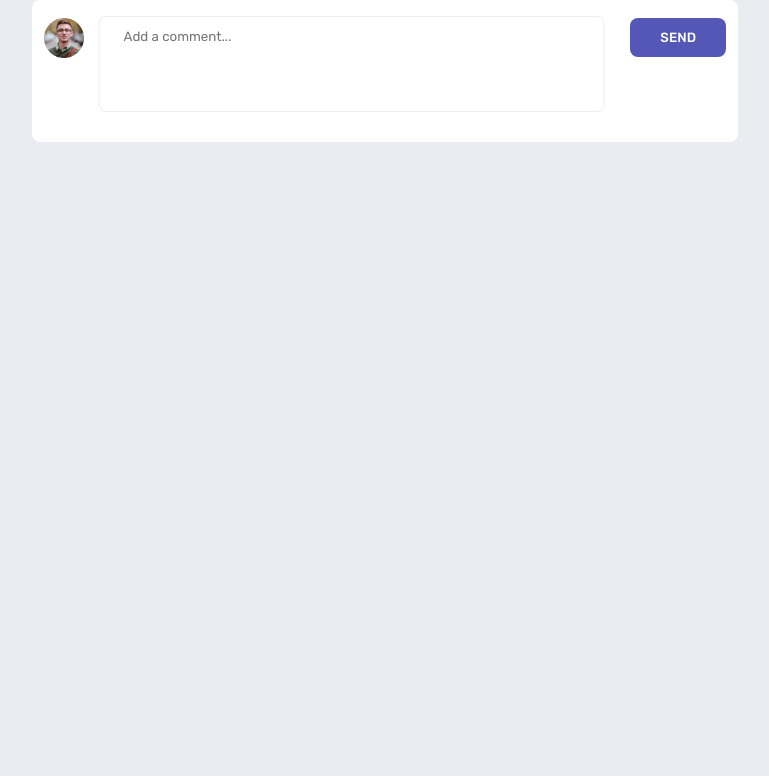
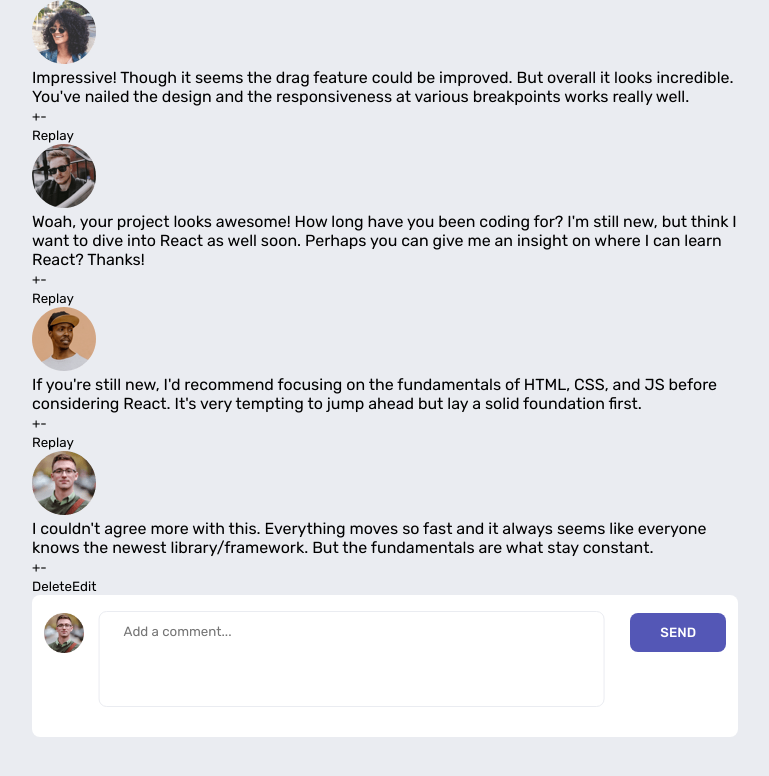
Before and after one commit to aramfilak/interactive-comments, a React (Vite) app: page / in a window 1280 px wide. Shown: the top 776 px of the page, without its empty margins (255-1024 px from the left). Built offline with nearby package versions, Linux system fonts and the light colour scheme.

Commit message:
create User Comment component

```diff
--- a/src/App.scss
+++ b/src/App.scss
@@ -6,6 +6,8 @@
 
   .container {
     display: flex;
+    flex-direction: column;
+    align-items: center;
     justify-content: center;
     max-width: rem(730);
   }
--- a/src/App.tsx
+++ b/src/App.tsx
@@ -1,12 +1,14 @@
-import React, { useState } from "react";
+import "./App.scss";
+import React from "react";
 import data from "./assets/data.json";
-import "./App.scss";
 import CommentEditor from "./components/CommentEditor";
-import amyrobsonImage from "./assets/images/avatars/image-juliusomo.png";
+import amyrobsonImage from "./assets/images/avatars/image-amyrobson.png";
 import maxblagunImage from "./assets/images/avatars/image-maxblagun.png";
 import ramsesmironImage from "./assets/images/avatars/image-ramsesmiron.png";
 import juliusomoImage from "./assets/images/avatars/image-juliusomo.png";
 import { useGlobalContext } from "./context";
+import userComment from "./components/UserComment";
+import UserComment from "./components/UserComment";
 
 const userImages: { [key: string]: string } = {
   amyrobson: amyrobsonImage,
@@ -18,10 +20,43 @@ const userImages: { [key: string]: string } = {
 const App: React.FC = (): JSX.Element => {
   const { currentUser } = useGlobalContext()!;
 
+  const renderedComments = data.comments.map((comment, idx) => {
+    return (
+      <div className="comments">
+        {/*Comment*/}
+        <UserComment
+          key={`${idx}-${comment.user.username}`}
+          id={comment.id}
+          content={comment.content}
+          createdAt={comment.createdAt}
+          score={comment.score}
+          user={comment.user}
+          userImage={userImages[comment.user.username]}
+        />
+        <div className="replies">
+          {/*Comment Replies*/}
+          {comment.replies.map((reply, idx) => {
+            return (
+              <UserComment
+                userImage={userImages[reply.user.username]}
+                id={reply.id}
+                content={reply.content}
+                createdAt={reply.createdAt}
+                score={reply.score}
+                user={reply.user}
+              />
+            );
+          })}
+        </div>
+      </div>
+    );
+  });
+
   return (
     <div className="app">
       <div className="container">
-        <CommentEditor userImage={userImages[currentUser.username]} />
+        {renderedComments}
+        <CommentEditor send userImage={userImages[currentUser.username]} />
       </div>
     </div>
   );
--- a/src/components/CommentEditor.tsx
+++ b/src/components/CommentEditor.tsx
@@ -1,16 +1,30 @@
 import "./CommentEditor.scss";
 import React, { useState } from "react";
 import { useGlobalContext } from "../context";
-import comment from "./Comment";
+import comment from "./UserComment";
 import { Comment } from "../context";
 
 interface Props {
   userImage: string;
+  userToReply?: string;
+  reply?: boolean;
+  send?: boolean;
 }
 
-const CommentEditor: React.FC<Props> = ({ userImage }) => {
-  const [comment, setComment] = useState<string>("");
+const CommentEditor: React.FC<Props> = ({
+  userImage,
+  userToReply,
+  reply,
+  send,
+}) => {
+  const [comment, setComment] = useState<string>(
+    send ? "" : `@${userToReply} `
+  );
   const { currentUser, comments, setComments } = useGlobalContext()!;
+
+  if (reply !== undefined && send !== undefined) {
+    throw Error('Please provide only one of "update" or "send" props');
+  }
 
   const handleChange = (event: React.ChangeEvent<HTMLTextAreaElement>) => {
     setComment(event.target.value);
@@ -34,20 +48,19 @@ const CommentEditor: React.FC<Props> = ({ userImage }) => {
     };
     setComments([...comments, userComment]);
     setComment("");
-    console.log(comments);
   };
   return (
     <div className="comment-editor">
       <form onSubmit={handleSubmit}>
         <textarea
-          placeholder="Add a comment..."
+          placeholder={send ? "Add a comment..." : ""}
           onChange={handleChange}
           className="text-box"
           value={comment}
         ></textarea>
         <footer className="footer">
           <img className="user-image" src={userImage} alt="your image" />
-          <button className="submit-btn">send</button>
+          <button className="submit-btn">{send ? "send" : "reply"}</button>
         </footer>
       </form>
     </div>
--- /dev/null
+++ b/src/components/UserComment.tsx
@@ -0,0 +1,45 @@
+import "./UserComment.scss";
+import React from "react";
+import context, { useGlobalContext } from "../context";
+import { Comment } from "../context";
+
+interface Props {
+  userImage: string;
+}
+const UserComment: React.FC<Props & Comment> = ({
+  id,
+  content,
+  createdAt,
+  score,
+  user,
+  userImage,
+}): JSX.Element => {
+  const { currentUser } = useGlobalContext()!;
+  return (
+    <div className="comment">
+      <header>
+        <img src={userImage} alt={`${user.username} image`} />
+        <p className="date"></p>
+      </header>
+      <div className="comment-content">{content}</div>
+      <footer>
+        <div className="agree-and-disagree-button">
+          <button className="agree">+</button>
+          <button className="disagree">-</button>
+        </div>
+        <div className="interaction-bar">
+          {user.username === currentUser.username ? (
+            <>
+              <button className="delete-btn">Delete</button>
+              <button className="edit-btn">Edit</button>
+            </>
+          ) : (
+            <button className="reply-btn">Replay</button>
+          )}
+        </div>
+      </footer>
+    </div>
+  );
+};
+
+export default UserComment;
--- a/src/context.tsx
+++ b/src/context.tsx
@@ -22,7 +22,7 @@ export type Comment = {
   createdAt: string;
   score: number;
   user: User;
-  replies: Reply[];
+  replies?: Reply[];
 };
 type Comments = Comment[];
 
```
Also changed, not shown: src/components/Comment.tsx (deleted, +0 -10 lines), src/components/Comment.scss (deleted), src/components/UserComment.scss (added).
